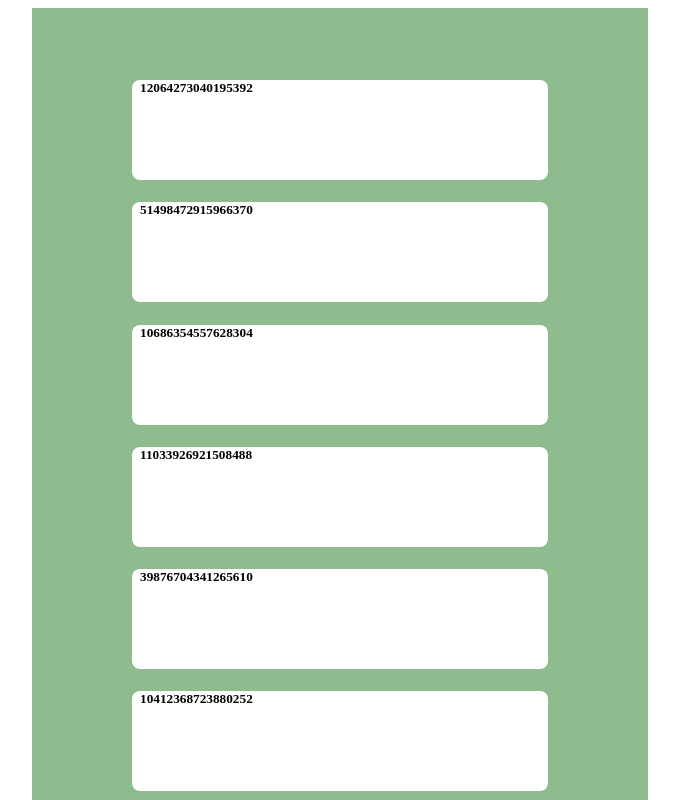
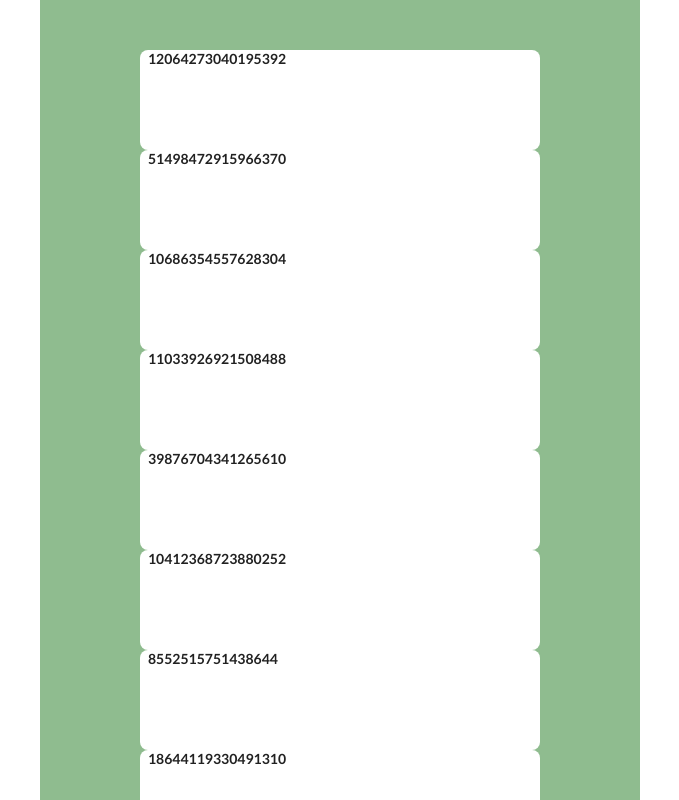
Before and after one commit to pawan0912/react-redux-starter, a React (Create React App) app: page / in a window 1280 px wide. Shown: the top 800 px of the page, without its empty margins (300-979 px from the left). Built offline with nearby package versions, Linux system fonts and the light colour scheme.

Commit message:
Added semantic ui library

```diff
--- a/package.json
+++ b/package.json
@@ -13,7 +13,9 @@
     "react-scripts": "3.4.1",
     "redux": "^4.0.5",
     "redux-logger": "^3.0.6",
-    "redux-thunk": "^2.3.0"
+    "redux-thunk": "^2.3.0",
+    "semantic-ui-css": "^2.4.1",
+    "semantic-ui-react": "^0.88.2"
   },
   "scripts": {
     "start": "react-scripts start",
--- a/src/index.css
+++ /dev/null
@@ -1,13 +0,0 @@
-body {
-  margin: 0;
-  font-family: -apple-system, BlinkMacSystemFont, 'Segoe UI', 'Roboto', 'Oxygen',
-    'Ubuntu', 'Cantarell', 'Fira Sans', 'Droid Sans', 'Helvetica Neue',
-    sans-serif;
-  -webkit-font-smoothing: antialiased;
-  -moz-osx-font-smoothing: grayscale;
-}
-
-code {
-  font-family: source-code-pro, Menlo, Monaco, Consolas, 'Courier New',
-    monospace;
-}
--- a/src/index.js
+++ b/src/index.js
@@ -1,5 +1,6 @@
 import React from "react";
 import ReactDOM from "react-dom";
+import "semantic-ui-css/semantic.min.css";
 import { Provider } from "react-redux";
 import store from "./appStore/store";
 import App from "./app/App";
```
Also changed, not shown: 1 other file (tests, documents, lock files or other folders).
